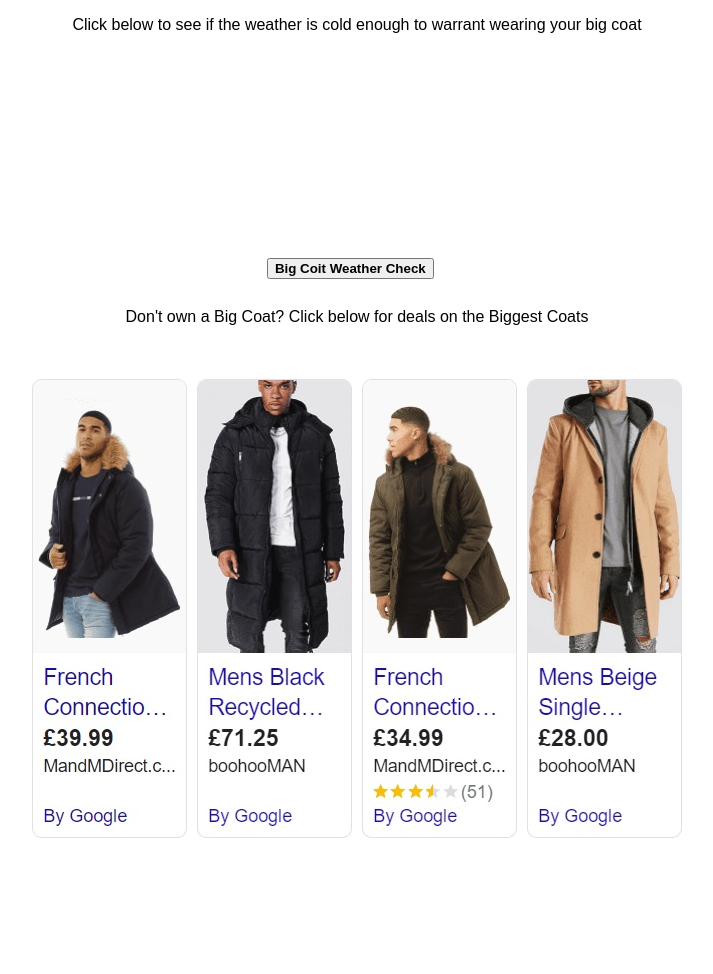
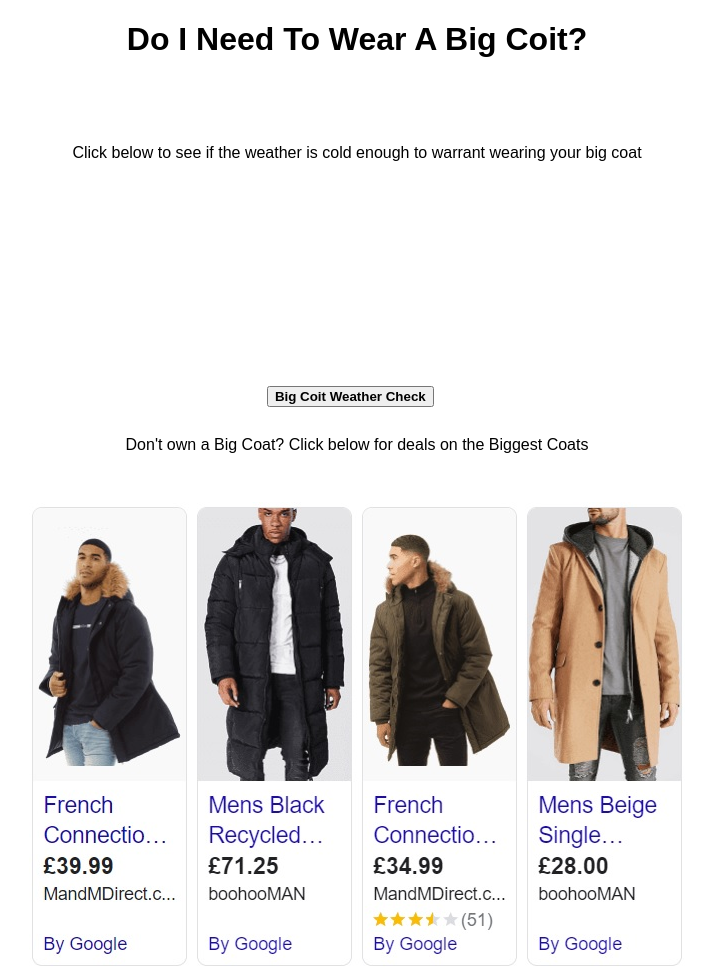
Before and after one commit to slater2k/weatherpapp, a plain HTML site: page index.html in a window 1280 px wide. Shown: the whole page, without its empty margins (283-996 px from the left). Before the commit the page ends 892 px from the top, so only its background shows below. Drawn offline with nearby package versions, Linux system fonts and the light colour scheme.

Commit message:
Update index.html

```diff
--- a/index.html
+++ b/index.html
@@ -42,10 +42,11 @@
 		</style>
 </head>
 <body>
-	<p id="check">
+    <h1>Do I Need To Wear A Big Coit?</h1>
+    <p id="check">
 	Click below to see if the weather is cold enough to warrant wearing your big coat
-	</p>
-	<p id="answer"></p>
+    </p>
+    <p id="answer"></p>
     <div class="button">
     <button type="button" id="bcoat">Big Coit Weather Check</button>
     </div>
```
